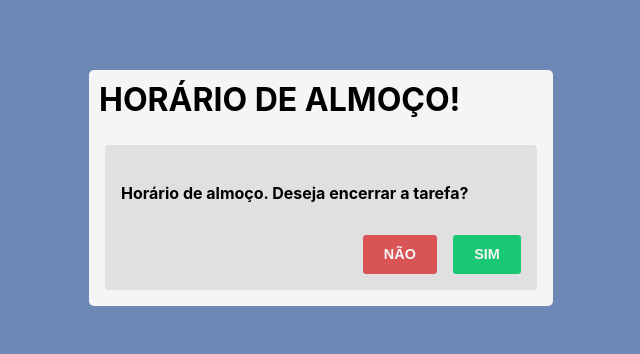
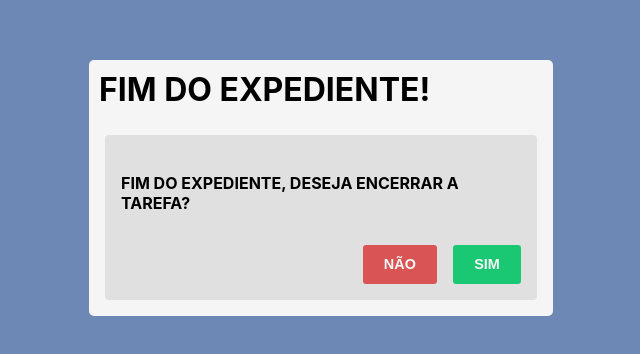
Before and after one commit to Raposo5000/mm-components, a React (Create React App) app: page / in a window 1280 px wide. Shown: the part 212-566 px from the top of the page, without its empty margins (319-959 px from the left). Built offline with nearby package versions, Linux system fonts and the light colour scheme.

Commit message:
Created screen exit time

```diff
--- /dev/null
+++ b/src/components/ScreenExitTime/Index.js
@@ -0,0 +1,19 @@
+import React from 'react'
+import Card from '../utils/Card/index'
+import { BodyContainer, DivBottomButtons, Button } from './Style'
+
+const ScreenExitTime = () => {
+  return (
+    <Card title='FIM DO EXPEDIENTE!'>
+      <BodyContainer>
+        <h4>FIM DO EXPEDIENTE, DESEJA ENCERRAR A TAREFA?</h4>
+        <DivBottomButtons>
+          <Button type='no'>NÃO</Button>
+          <Button type='yes'>SIM</Button>
+        </DivBottomButtons>
+      </BodyContainer>
+    </Card>
+  )
+}
+
+export default ScreenExitTime
--- /dev/null
+++ b/src/components/ScreenExitTime/Style.js
@@ -0,0 +1,34 @@
+import styled from 'styled-components'
+
+export const BodyContainer = styled.div`
+  background: #e0e0e0;
+  margin: 1rem;
+  padding: 1rem;
+  border-radius: 4px;
+  height: auto;
+  width: 25rem;
+`
+export const DivBottomButtons = styled.div`
+  margin-top: 2rem;
+  display: flex;
+  justify-content: flex-end;
+`
+export const Button = styled.button`
+  margin-left: 1rem;
+  padding: 0.6rem 1.2rem;
+  color: black;
+  font-size: 0.9rem;
+  font-weight: bold;
+  border: solid 2px ${props => (props.type === 'yes' ? '#1ac773' : '#d95555')};
+  color: whitesmoke;
+  border-radius: 0.2rem;
+  background: ${props => (props.type === 'yes' ? '#1ac773' : '#d95555')};
+  cursor: pointer;
+  transition: 0.2s;
+
+  &:hover {
+    background-color: #ededed;
+    color: ${props => (props.type === 'yes' ? '#1ac773' : '#d95555')};
+    /* opacity: 0.7; */
+  }
+`
--- a/src/main/App.js
+++ b/src/main/App.js
@@ -4,7 +4,8 @@ import React from 'react'
 // import Comment from '../components/Comment/'
 // import Checklist from '../components/checkList'
 // import CardsGroup from '../components/CardsGroup/Index'
-import ScreenLunchTime from '../components/ScreenLunchTime/Index'
+// import ScreenLunchTime from '../components/ScreenLunchTime/Index'
+import ScreenExitTime from '../components/ScreenExitTime/Index'
 
 function App () {
   return (
@@ -14,7 +15,8 @@ function App () {
       {/* <Comment /> */}
       {/* <Checklist /> */}
       {/* <CardsGroup /> */}
-      <ScreenLunchTime />
+      {/* <ScreenLunchTime /> */}
+      <ScreenExitTime />
     </div>
   )
 }
```
